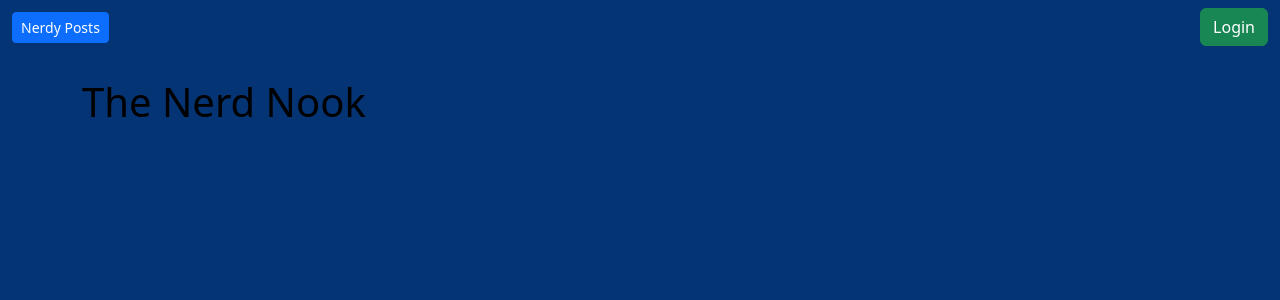
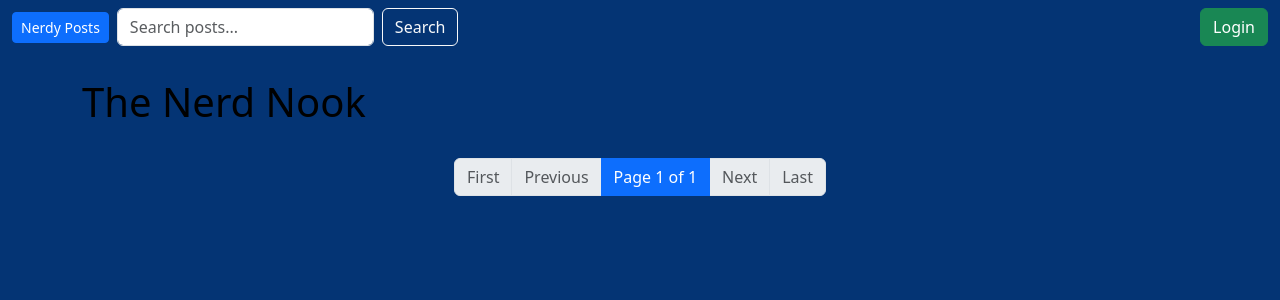
Before and after one commit to furqann76/Post-Website, a Django app: page / in a window 1280 px wide. Shown: the top 300 px of the page. Run offline with Django 5.2, Linux system fonts and the light colour scheme; data that the repository does not hold is empty.

Commit message:
added search bar to search post and added pagination

```diff
--- a/blog/templates/blog/base.html
+++ b/blog/templates/blog/base.html
@@ -26,6 +26,10 @@
         <div class="container-fluid">
             <a href="{% url 'home' %}" class="btn btn-sm btn-primary me-2">Nerdy Posts</a>
 
+             <form class="d-flex" role="search" method="get" action="{% url 'search' %}">
+                <input class="form-control me-2" type="search" name="q" placeholder="Search posts..." aria-label="Search">
+                <button class="btn btn-outline-light" type="submit">Search</button>
+            </form>
             <div class="ms-auto">
                 {% if user.is_authenticated %}
                     <a href="{% url 'profile' %}" class="btn btn-primary me-2">Profile</a>
--- a/blog/templates/blog/home.html
+++ b/blog/templates/blog/home.html
@@ -17,9 +17,53 @@
             <p class="text-white">{{ post.content }}</p>
             <div>
                 <small class="d-flex justify-content-between align-items-center text-white">{{ post.created_at }}</small>
+                <p class="small mb-1 text-white">By {{ post.user.username }}</p>
             </div>
         </div>
     </div>
     {% endfor %}
 </div>
+
+<!-- Pagination -->
+<nav aria-label="Page navigation">
+  <ul class="pagination justify-content-center">
+    {% if posts.has_previous %}
+      <li class="page-item">
+        <a class="page-link" href="?page=1">&laquo; First</a>
+      </li>
+      <li class="page-item">
+        <a class="page-link" href="?page={{ posts.previous_page_number }}">Previous</a>
+      </li>
+    {% else %}
+      <li class="page-item disabled">
+        <span class="page-link">First</span>
+      </li>
+      <li class="page-item disabled">
+        <span class="page-link">Previous</span>
+      </li>
+    {% endif %}
+
+    <li class="page-item active">
+      <span class="page-link">
+        Page {{ posts.number }} of {{ posts.paginator.num_pages }}
+      </span>
+    </li>
+
+    {% if posts.has_next %}
+      <li class="page-item">
+        <a class="page-link" href="?page={{ posts.next_page_number }}">Next</a>
+      </li>
+      <li class="page-item">
+        <a class="page-link" href="?page={{ posts.paginator.num_pages }}">Last &raquo;</a>
+      </li>
+    {% else %}
+      <li class="page-item disabled">
+        <span class="page-link">Next</span>
+      </li>
+      <li class="page-item disabled">
+        <span class="page-link">Last</span>
+      </li>
+    {% endif %}
+  </ul>
+</nav>
 {% endblock %}
--- a/blog/templates/blog/my_posts.html
+++ b/blog/templates/blog/my_posts.html
@@ -14,7 +14,6 @@
             </h3>
             <p class="card-text">{{ post.content|truncatewords:30 }}</p>
             <p class="text-uppercase small mb-1">Posted on {{ post.created_at|date:"F d, Y, P" }}</p>
-            <p class="small">Created by: {{ user }}</p>
         </div>
         <div class="btn-group">
         {% if user.is_authenticated %}
--- a/blog/urls.py
+++ b/blog/urls.py
@@ -17,6 +17,7 @@ urlpatterns = [
     path("register/", blog_views.register, name="register"),  # type: ignore
     path("profile/", blog_views.profile, name="profile"),  # type: ignore
     path("edit_profile/", views.edit_profile, name="edit_profile"),
+    path("search/", views.search_posts, name="search"),
     path("post/<int:pk>/", views.post_detail, name="post_detail"),
     path("my_posts/", views.my_posts, name="my_posts"),
     path(
--- a/blog/views.py
+++ b/blog/views.py
@@ -10,6 +10,16 @@ from django.contrib.auth import login
 from .form import EditUserForm, EditProfileForm
 from .form import CommentForm
 from django.http import HttpResponseForbidden
+from django.db.models import Q
+from django.core.paginator import Paginator
+
+
+def search_posts(request):
+    query = request.GET.get("q")
+    results = Post.objects.filter(Q(title__icontains=query)) if query else []
+    return render(
+        request, "blog/search_results.html", {"results": results, "query": query}
+    )
 
 
 def register(request):
@@ -60,7 +70,11 @@ def profile(request):
 
 # Create your views here.
 def home(request):
-    posts = Post.objects.all()
+    posts = Post.objects.all().order_by("-created_at")
+    paginator = Paginator(posts, 4)  # 4 posts per page
+
+    page_number = request.GET.get("page")
+    posts = paginator.get_page(page_number)
     return render(request, "blog/home.html", {"posts": posts})
 
 
```
Also changed, not shown: blog/templates/blog/search_results.html (added, +25 -0 lines).
